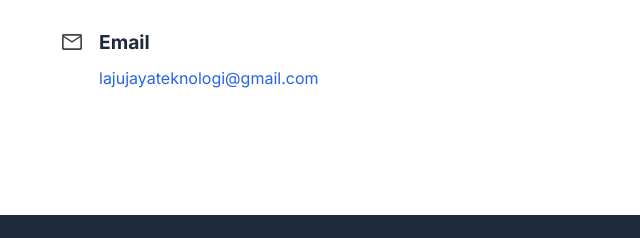
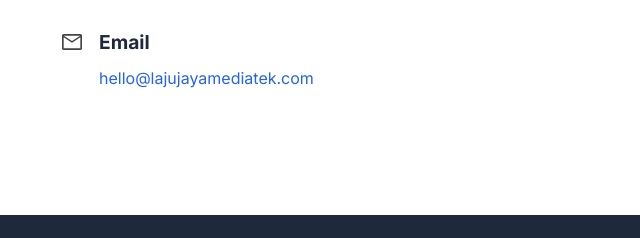
Before and after one commit to lajujayateknologi/zooperdev, a plain HTML site: page index.html in a window 1280 px wide. Shown: the part 6005-6243 px from the top of the page, 0-640 px from the left. Drawn offline with Linux system fonts and the light colour scheme.

Commit message:
fix: update contact email to new domain for consistency

```diff
--- a/index.html
+++ b/index.html
@@ -464,7 +464,7 @@
             </div>
             <div>
               <h4 data-id="contact-email-title">Email</h4>
-              <p><a href="mailto:info@lajujayateknologi.com">lajujayateknologi@gmail.com</a></p>
+              <p><a href="mailto:hello@lajujayamediatek.com">hello@lajujayamediatek.com</a></p>
             </div>
           </div>
         </div>
```
Also changed, not shown: 1 other file.
